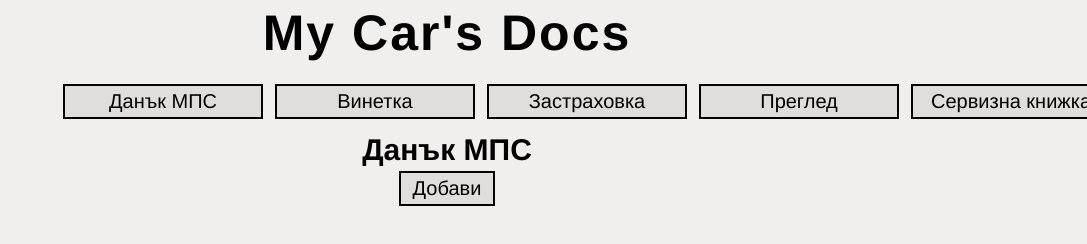
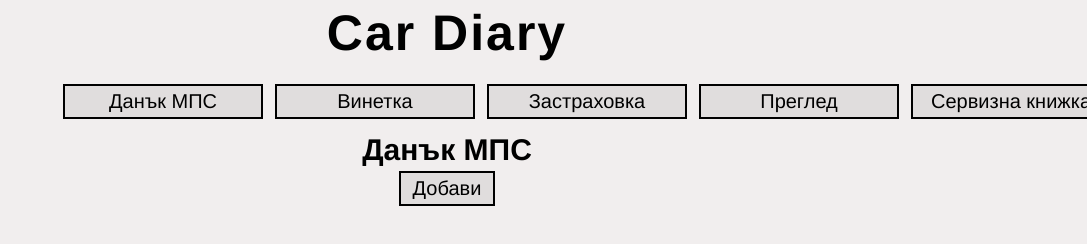
Before and after one commit to 92gahov/Car-Diary, a website: page index.html in a window 1280 px wide. Shown: the top 244 px of the page, without its empty margins (193-1280 px from the left). Drawn offline with Linux system fonts and the light colour scheme; no server answers.

Commit message:
Car Docs

```diff
--- a/index.html
+++ b/index.html
@@ -6,13 +6,13 @@
     <meta http-equiv="X-UA-Compatible" content="IE=edge">
     <meta name="viewport" content="width=device-width, initial-scale=1.0">
     <link rel="stylesheet" href="css-js/style.css">
-    <title>My Car's Docs</title>
+    <title>Car Diary</title>
 </head>
 
 <body>
     <main>
         <div class="heading">
-            <h1>My Car's Docs</h1>
+            <h1>Car Diary</h1>
         </div>
         <div class="buttons-main">
             <div>
```
